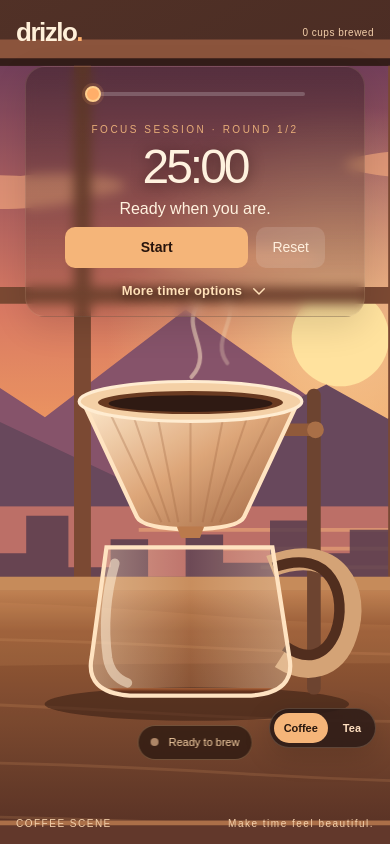
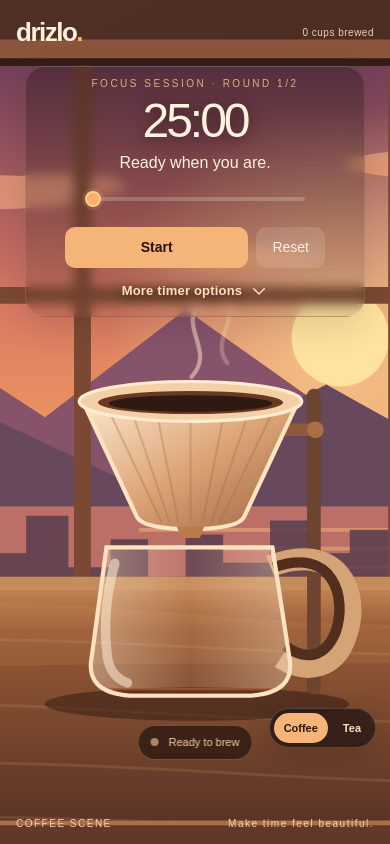
Before and after one commit to ShaphC/driz-lo, a Next.js app: page /app in a window 390 px wide. Built offline with nearby package versions, Linux system fonts and the light colour scheme.

Commit message:
added a new globals with the updated progress bar

```diff
--- a/app/globals.css
+++ b/app/globals.css
@@ -581,10 +581,10 @@ button {
   .mobile-time {
     order: 2;
   }
-  .mobile-progress-track {
+  .mobile-timer-description {
     order: 3;
   }
-  .mobile-timer-description {
+  .mobile-timer > .drizlo-scrubber {
     order: 4;
   }
   .mobile-timer-actions {
```
